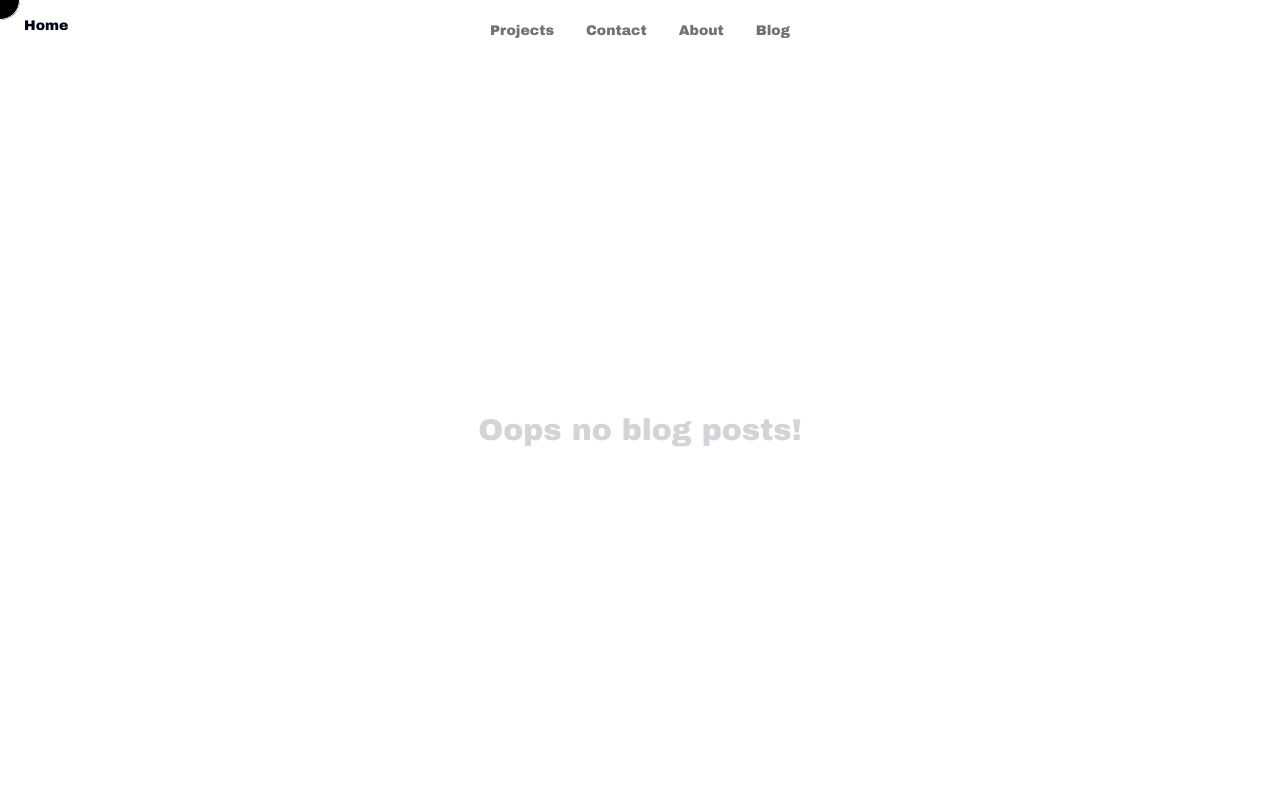
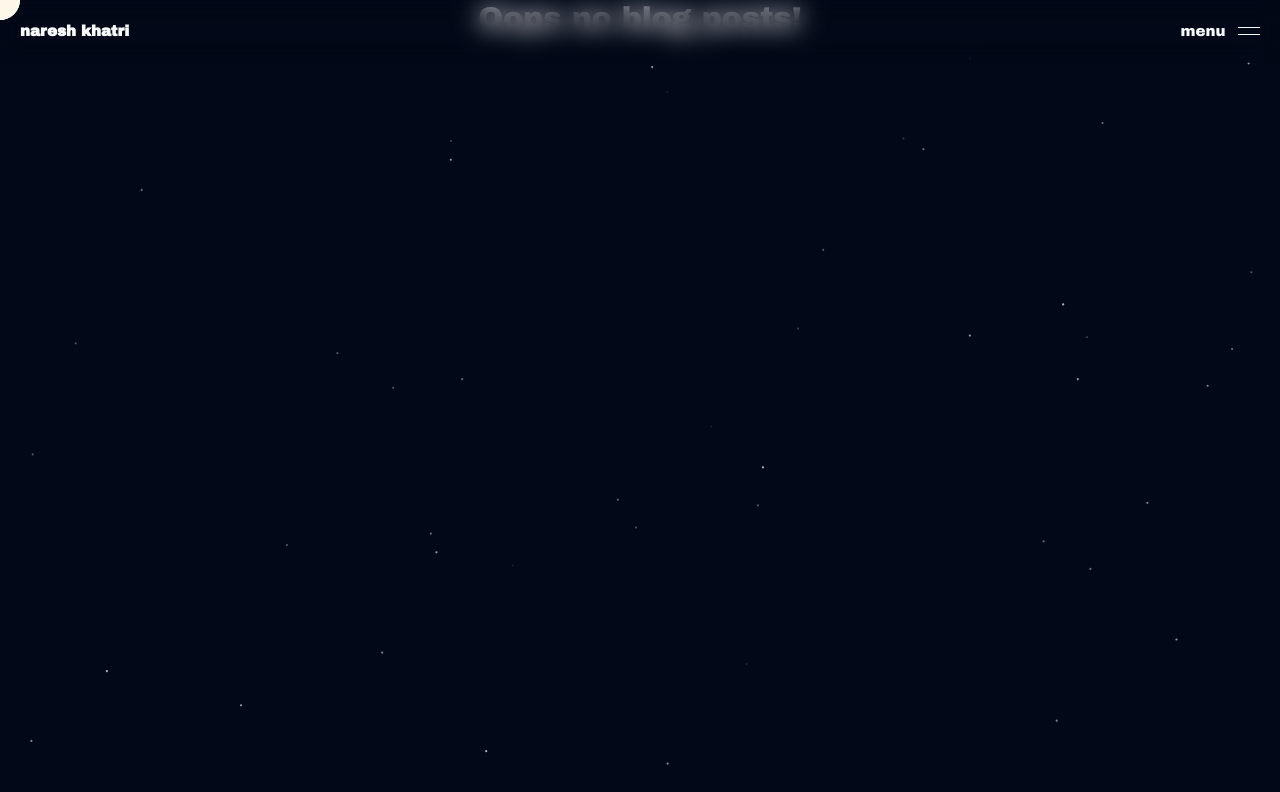
Before and after one commit to Adityakumar747/portfolio, a Next.js app: page /blog in a window 1280 px wide. Shown: the top 792 px of the page. Built offline with nearby package versions, Linux system fonts and the light colour scheme.

Commit message:
feat: :sparkles: add theme support

```diff
--- a/src/app/layout.tsx
+++ b/src/app/layout.tsx
@@ -1,9 +1,10 @@
 import type { Metadata } from "next";
 import { Inter, Archivo_Black } from "next/font/google";
 import "./globals.css";
-import Header from "@/components/ui/Header";
 import ElasticCursor from "@/components/ui/ElasticCursor";
 import Particles from "@/components/Particles";
+import { ThemeProvider } from "@/components/theme-provider";
+import Header from "@/components/header/header";
 
 export const metadata: Metadata = {
   title: "Naresh Khatri",
@@ -32,20 +33,21 @@
   return (
     <html lang="en" className={[archivoBlack.className].join(" ")}>
       <head>{/* <Analytics /> */}</head>
-      <body
-        className={`${
-          process.env.NODE_ENV === "development" ? "debug-screens" : undefined
-        } overflow-x-hidden`}
-      >
-        <Header />
-        <ElasticCursor />
-        <Particles
-          className="fixed inset-0 -z-10 animate-fade-in"
-          quantity={100}
-        />
-        <main style={{ marginTop: "60px", height: "calc(100dvh - 60px)" }}>
+      <body>
+        <ThemeProvider
+          attribute="class"
+          defaultTheme="dark"
+          enableSystem
+          disableTransitionOnChange
+        >
+          <Particles
+            className="fixed inset-0 -z-10 animate-fade-in"
+            quantity={100}
+          />
+          <Header />
           {children}
-        </main>
+          <ElasticCursor />
+        </ThemeProvider>
       </body>
     </html>
   );
--- /dev/null
+++ b/src/components/mode-toggle.tsx
@@ -0,0 +1,44 @@
+'use client';
+
+import * as React from 'react';
+import { Moon, Sun } from 'lucide-react';
+import { useTheme } from 'next-themes';
+
+import { Button } from '@/components/ui/button';
+import {
+  DropdownMenu,
+  DropdownMenuContent,
+  DropdownMenuItem,
+  DropdownMenuTrigger
+} from '@/components/ui/dropdown-menu';
+
+export default function ModeToggle() {
+  const { setTheme } = useTheme();
+
+  return (
+    <DropdownMenu>
+      <DropdownMenuTrigger asChild>
+        <Button
+          variant="outline"
+          size="icon"
+          className="border-none bg-transparent"
+        >
+          <Sun className="h-[1.2rem] w-[1.2rem] rotate-0 scale-100 transition-all dark:-rotate-90 dark:scale-0" />
+          <Moon className="absolute h-[1.2rem] w-[1.2rem] rotate-90 scale-0 transition-all dark:rotate-0 dark:scale-100" />
+          <span className="sr-only">Toggle theme</span>
+        </Button>
+      </DropdownMenuTrigger>
+      <DropdownMenuContent align="end">
+        <DropdownMenuItem onClick={() => setTheme('light')}>
+          Light
+        </DropdownMenuItem>
+        <DropdownMenuItem onClick={() => setTheme('dark')}>
+          Dark
+        </DropdownMenuItem>
+        <DropdownMenuItem onClick={() => setTheme('system')}>
+          System
+        </DropdownMenuItem>
+      </DropdownMenuContent>
+    </DropdownMenu>
+  );
+}
--- /dev/null
+++ b/src/components/theme-provider.tsx
@@ -0,0 +1,9 @@
+"use client"
+
+import * as React from "react"
+import { ThemeProvider as NextThemesProvider } from "next-themes"
+import { type ThemeProviderProps } from "next-themes/dist/types"
+
+export function ThemeProvider({ children, ...props }: ThemeProviderProps) {
+  return <NextThemesProvider {...props}>{children}</NextThemesProvider>
+}
--- a/src/components/ui/Button.tsx
+++ /dev/null
@@ -1,21 +0,0 @@
-"use client";
-import React from "react";
-
-function Button({
-  children,
-  onClick,
-}: {
-  children: React.ReactNode;
-  onClick?: () => void;
-}) {
-  return (
-    <button
-      onClick={onClick}
-      className="px-4 py-2 rounded-md border-[1px] border-zinc-500 text-zinc-300 hover:border-[1px] hover:border-white"
-    >
-      {children}
-    </button>
-  );
-}
-
-export default Button;
```
